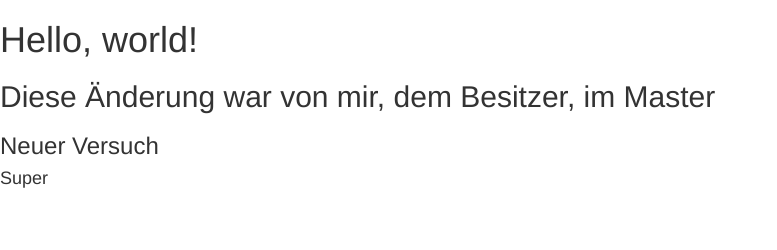
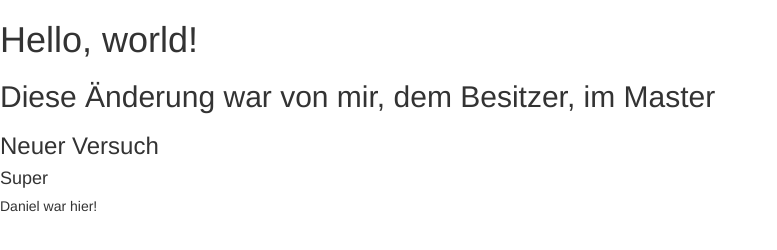
Before and after one commit to DanielMuharemiThm/Meatloaf, a plain HTML site: page index.html in a window 1280 px wide. Shown: the whole page, without its empty margins (0-777 px from the left). Drawn offline with nearby package versions, Linux system fonts and the light colour scheme; files that its build step writes are made by us from their sources; files whose address does not match are found by name.

Commit message:
h5 Tag hinzugefügt

```diff
--- a/index.html
+++ b/index.html
@@ -23,6 +23,7 @@
 	<h2>Diese Änderung war von mir, dem Besitzer, im Master </h2>
 <h3>Neuer Versuch </h3>
 <h4>Super</h4>
+<h5>Daniel war hier!</h5>
     <!-- jQuery (necessary for Bootstrap's JavaScript plugins) -->
     <script src="https://ajax.googleapis.com/ajax/libs/jquery/1.11.1/jquery.min.js"></script>
     <!-- Include all compiled plugins (below), or include individual files as needed -->
```
